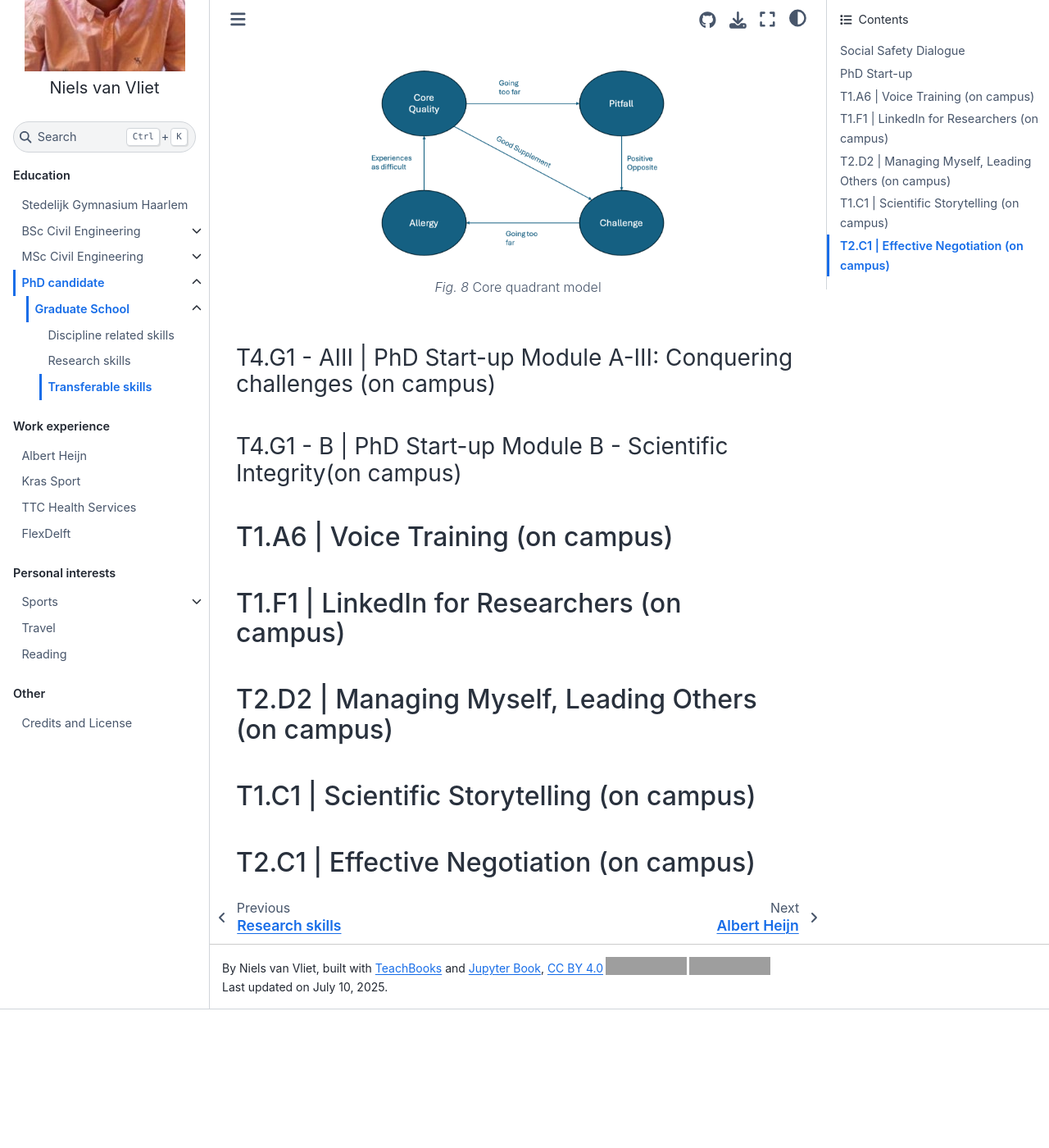
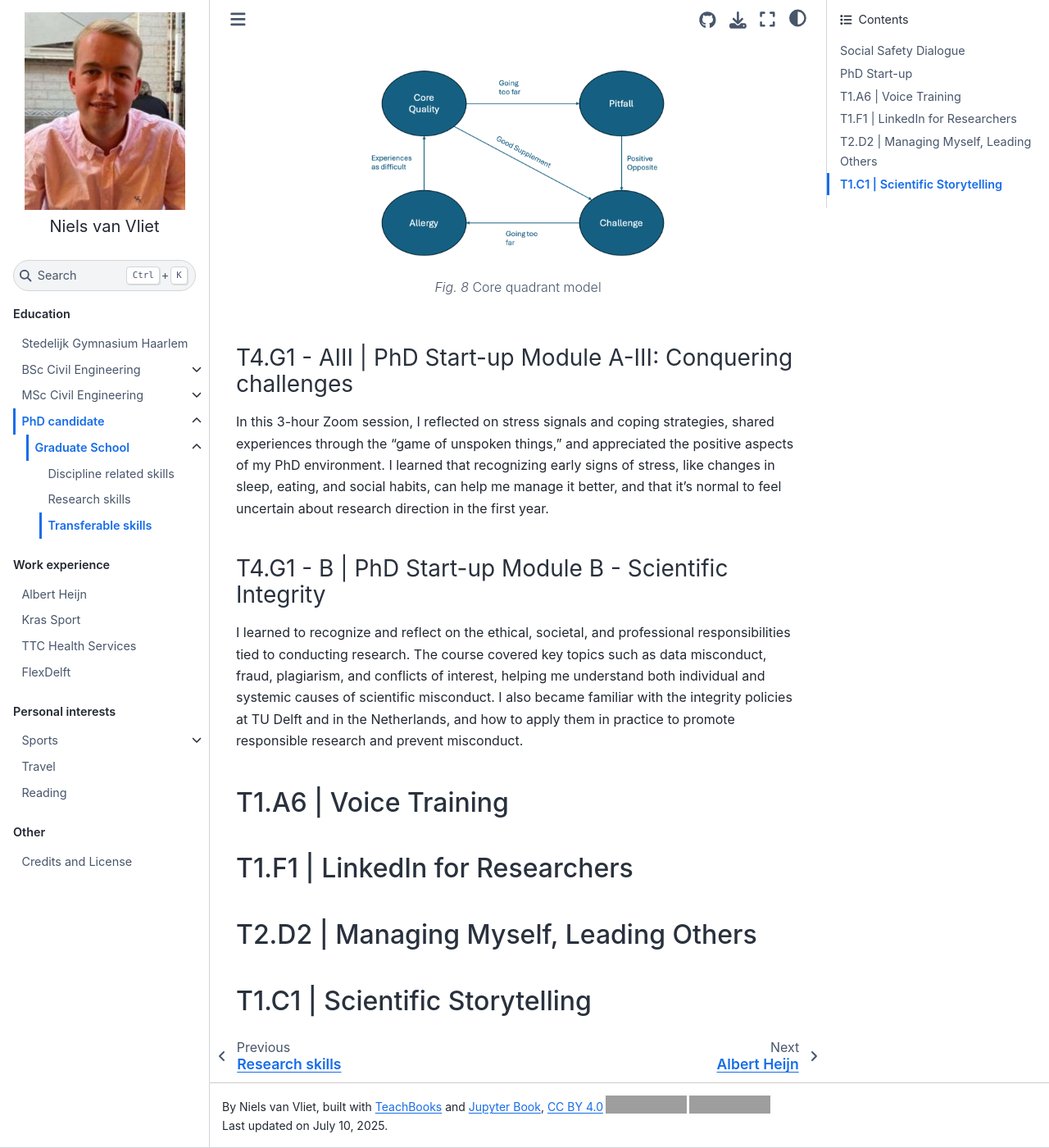
Before and after one commit to navanvliet/navanvliet, a Jupyter Book: the page built from book/Education/PhD/GS/Transferable_skills.md, in a window 1280 px wide and 1400 px high, scrolled down 2280 px. Shown: the whole window at 82% size. Built offline with Jupyter Book 1.0.4 settings and Sphinx 7.4.7 and the Sphinx Book theme 1.1.4, drawn with Linux system fonts in a browser that asks for light colours; comment, search, counter and statistics services are not loaded; before the commit the page ends 3511 px from its top, so only the background shows below that; some of the changed text lies outside the part shown; grey boxes are pictures that could not be loaded.

Commit message:
update B module

````diff
--- a/book/Education/PhD/GS/Transferable_skills.md
+++ b/book/Education/PhD/GS/Transferable_skills.md
@@ -19,10 +19,10 @@ This afternoon created space to share experiences, raise concerns, and reflect o
 
 ## PhD Start-up
 
-### T4.G1 - AI | PhD Startup Module A-I: Introduction to the Graduate School (on campus)
+### T4.G1 - AI | PhD Startup Module A-I: Introduction to the Graduate School
 During the first interactive session (Module A-I), I shared my experiences, expectations, and initial questions regarding the start of my PhD trajectory. Together with other participants, I reflected on the challenges I’ve encountered so far and took a closer look at my current skillset and areas for development. We also discussed the roles and responsibilities within the supervisory team, which helped clarify expectations on both sides. A highlight of the session was the Q&A with senior peers, where I had the opportunity to ask candid and sometimes provocative questions in a confidential setting. Overall, it was a valuable and insightful start to the professional development programme.
 
-### T4.G1 - AII | PhD Start-up Module A-II: Navigating the PhD life (on campus)
+### T4.G1 - AII | PhD Start-up Module A-II: Navigating the PhD life
 This course helped me reflect on both the rewards and challenges of PhD life. I recognized that I’m motivated by learning, being paid to do learn and investigate things, feeling inspired, and the status that comes with the title. At the same time, I’ve become more aware of the mental load—especially the non-linear nature of research and the difficulty of switching off mentally.
 
 ```{figure} Figures/circleofcontrol.png
@@ -45,19 +45,19 @@ align: center
 Core quadrant model
 ```
 
-### T4.G1 - AIII | PhD Start-up Module A-III: Conquering challenges (on campus)
+### T4.G1 - AIII | PhD Start-up Module A-III: Conquering challenges
+In this 3-hour Zoom session, I reflected on stress signals and coping strategies, shared experiences through the "game of unspoken things," and appreciated the positive aspects of my PhD environment. I learned that recognizing early signs of stress, like changes in sleep, eating, and social habits, can help me manage it better, and that it's normal to feel uncertain about research direction in the first year.
+
+### T4.G1 - B | PhD Start-up Module B - Scientific Integrity
+I learned to recognize and reflect on the ethical, societal, and professional responsibilities tied to conducting research. The course covered key topics such as data misconduct, fraud, plagiarism, and conflicts of interest, helping me understand both individual and systemic causes of scientific misconduct. I also became familiar with the integrity policies at TU Delft and in the Netherlands, and how to apply them in practice to promote responsible research and prevent misconduct.
+
+## T1.A6 | Voice Training
 
 
-### T4.G1 - B | PhD Start-up Module B - Scientific Integrity(on campus)
-
-## T1.A6 | Voice Training (on campus)
+## T1.F1 | LinkedIn for Researchers
 
 
-## T1.F1 | LinkedIn for Researchers (on campus)
-
-## T2.D2 | Managing Myself, Leading Others (on campus)
+## T2.D2 | Managing Myself, Leading Others
 
 
-## T1.C1 | Scientific Storytelling (on campus)
-
-## T2.C1 | Effective Negotiation (on campus)
+## T1.C1 | Scientific Storytelling
````
